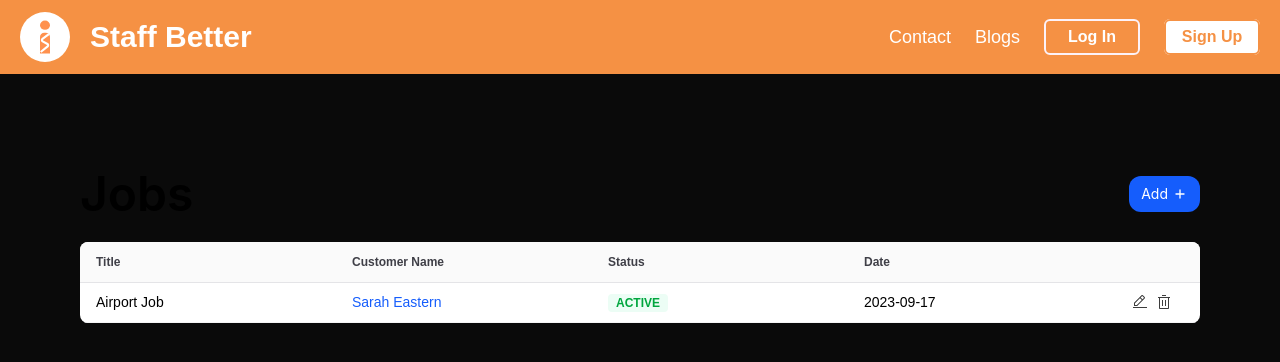
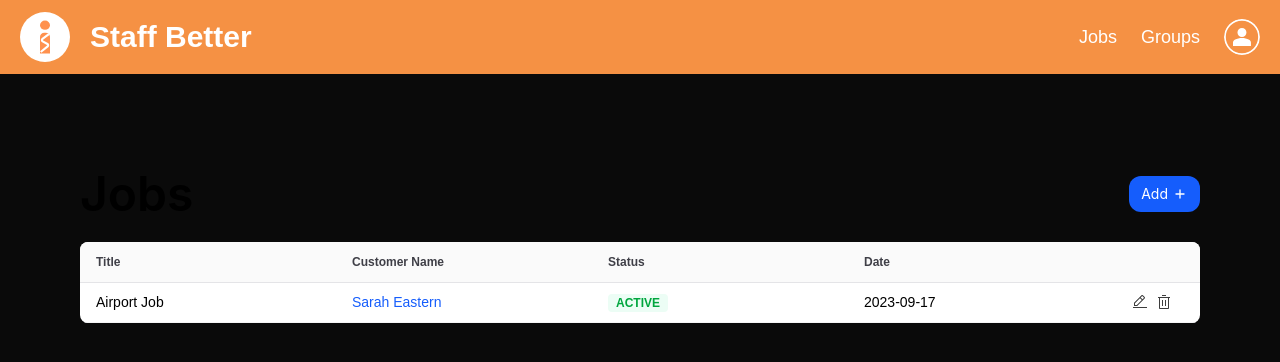
Before and after one commit to warlordwinter/staff-better, a Next.js app: page /jobs in a window 1280 px wide. Shown: the top 362 px of the page. Built offline with nearby package versions, Linux system fonts and the light colour scheme.

Commit message:
Fixed the navbar

```diff
--- a/package.json
+++ b/package.json
@@ -12,7 +12,8 @@
     "next": "15.3.5",
     "react": "^19.0.0",
     "react-dom": "^19.0.0",
-    "react-icons": "^5.5.0"
+    "react-icons": "^5.5.0",
+    "twilio": "^5.8.0"
   },
   "devDependencies": {
     "@eslint/eslintrc": "^3",
--- a/src/components/navBar.tsx
+++ b/src/components/navBar.tsx
@@ -5,6 +5,9 @@ import Image from 'next/image';
 
 const Navbar = () => {
   const [menuOpen, setMenuOpen] = useState(false);
+
+  // 🔐 Change this to reflect actual auth state in your app
+  const isLoggedIn = true;
 
   return (
     <nav className="w-full px-5 py-3 bg-[#F59144]">
@@ -15,39 +18,44 @@ const Navbar = () => {
           <span className="text-white text-2xl sm:text-3xl font-semibold font-inter">Staff Better</span>
         </div>
 
-        {/* Hamburger for mobile */}
+        {/* Hamburger Icon */}
         <button
           onClick={() => setMenuOpen(!menuOpen)}
           className="sm:hidden flex items-center px-2 py-1 border rounded text-white border-white"
         >
-          <svg
-            className="w-6 h-6"
-            fill="none"
-            stroke="currentColor"
-            viewBox="0 0 24 24"
-          >
+          <svg className="w-6 h-6" fill="none" stroke="currentColor" viewBox="0 0 24 24">
             {menuOpen ? (
-              <path
-                strokeLinecap="round"
-                strokeLinejoin="round"
-                strokeWidth={2}
-                d="M6 18L18 6M6 6l12 12"
-              />
+              <path strokeLinecap="round" strokeLinejoin="round" strokeWidth={2} d="M6 18L18 6M6 6l12 12" />
             ) : (
-              <path
-                strokeLinecap="round"
-                strokeLinejoin="round"
-                strokeWidth={2}
-                d="M4 6h16M4 12h16M4 18h16"
-              />
+              <path strokeLinecap="round" strokeLinejoin="round" strokeWidth={2} d="M4 6h16M4 12h16M4 18h16" />
             )}
           </svg>
         </button>
 
-        {/* Desktop Links */}
+        {/* Desktop Nav */}
         <div className="hidden sm:flex items-center gap-6">
-          <a href="#" className="text-white text-lg hover:underline">Contact</a>
-          <a href="#" className="text-white text-lg hover:underline">Blogs</a>
+          <a href="#" className="text-white text-lg hover:underline">
+            Jobs
+          </a>
+
+          {isLoggedIn ? (
+            <>
+              <a href="#" className="text-white text-lg hover:underline">
+                Groups
+              </a>
+              <Image
+                src="/images/profile.svg"
+                alt="Profile"
+                width={36}
+                height={36}
+                className="rounded-full cursor-pointer"
+              />
+            </>
+          ) : (
+            <>
+              <a href="#" className="text-white text-lg hover:underline">
+                Blogs
+              </a>
 
               <button
                 type="button"
@@ -58,32 +66,56 @@ const Navbar = () => {
 
               <button
                 type="button"
-            className="w-24 h-9 px-4 bg-white rounded-md outline outline-2 outline-offset-[-2px] outline-[#F59144] text-[#F59144] text-base font-bold font-inter leading-tight flex justify-center items-center hover:bg-orange-50 transition"
+                className="w-24 h-9 px-4 bg-white rounded-md outline outline-2 outline-offset-[-2px] outline-orange-400 text-orange-400 text-base font-bold font-inter leading-tight flex justify-center items-center hover:bg-orange-50 transition"
               >
                 Sign Up
               </button>
+            </>
+          )}
         </div>
       </div>
 
-      {/* Mobile Menu */}
+      {/* Mobile Nav */}
       {menuOpen && (
-        <div className="sm:hidden flex flex-col mt-4 gap-3 items-center">
-          <a href="#" className="text-white text-lg hover:underline">Contact</a>
-          <a href="#" className="text-white text-lg hover:underline">Blogs</a>
+        <div className="sm:hidden flex flex-col mt-4 gap-3">
+          <a href="#" className="text-white text-lg hover:underline">
+            Jobs
+          </a>
 
+          {isLoggedIn ? (
+            <>
+              <a href="#" className="text-white text-lg hover:underline">
+                Groups
+              </a>
+              <div className="flex justify-start">
+                <Image
+                  src="/images/profile.svg"
+                  alt="Profile"
+                  width={36}
+                  height={36}
+                  className="rounded-full"
+                />
+              </div>
+            </>
+          ) : (
+            <>
+              <a href="#" className="text-white text-lg hover:underline">
+                Blogs
+              </a>
               <button
                 type="button"
-            className="w-full h-9 px-4 bg-[#F59144] rounded-md outline-offset-[-2px] outline-pink-50 text-white text-base font-bold font-inter leading-tight flex justify-center items-center hover:brightness-105 transition"
+                className="w-full h-9 px-4 bg-[#F59144] rounded-md outline outline-2 outline-offset-[-2px] outline-pink-50 text-white text-base font-bold font-inter leading-tight flex justify-center items-center hover:brightness-105 transition"
               >
                 Log In
               </button>
-
               <button
                 type="button"
-            className="w-full h-9 px-4 bg-white rounded-md outline-offset-[-2px] outline-orange-400 text-orange-400 text-base font-bold font-inter leading-tight flex justify-center items-center hover:bg-orange-50 transition"
+                className="w-full h-9 px-4 bg-white rounded-md outline outline-2 outline-offset-[-2px] outline-orange-400 text-orange-400 text-base font-bold font-inter leading-tight flex justify-center items-center hover:bg-orange-50 transition"
               >
                 Sign Up
               </button>
+            </>
+          )}
         </div>
       )}
     </nav>
```
Also changed, not shown: 1 other file (tests, documents, lock files or other folders). Lines whose indentation alone changed are shown as unchanged.
